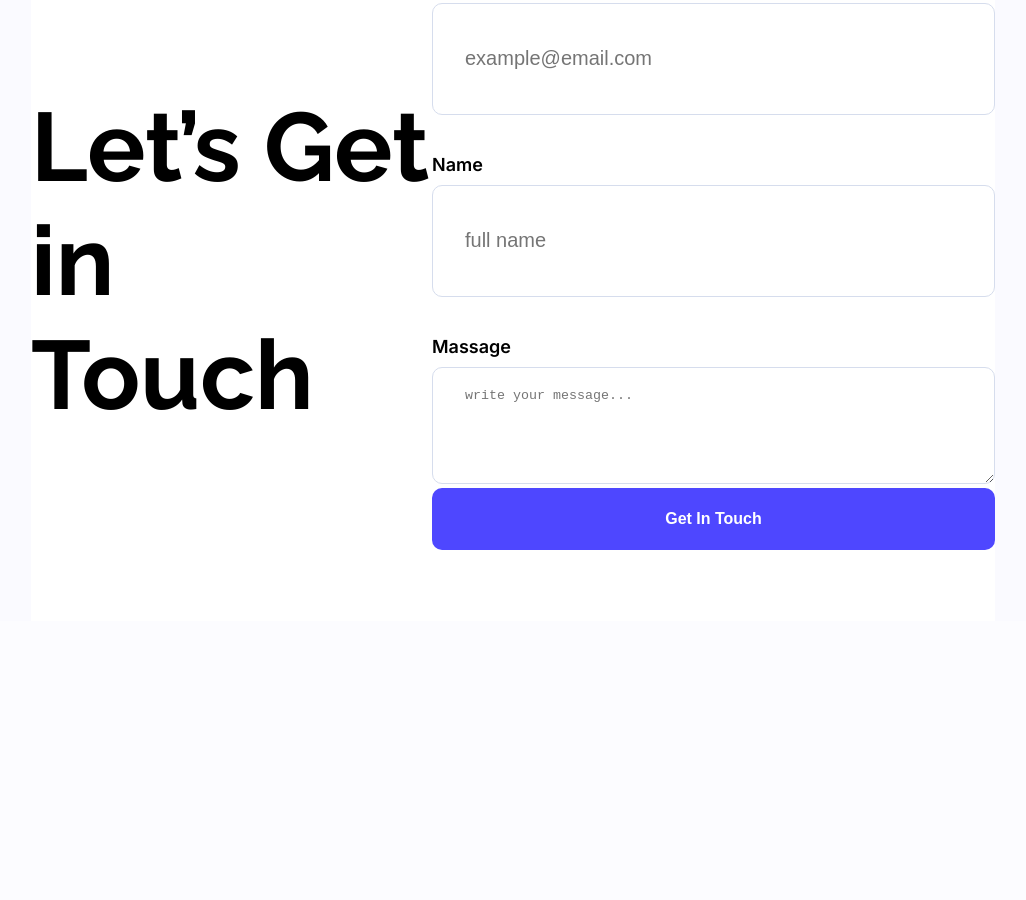
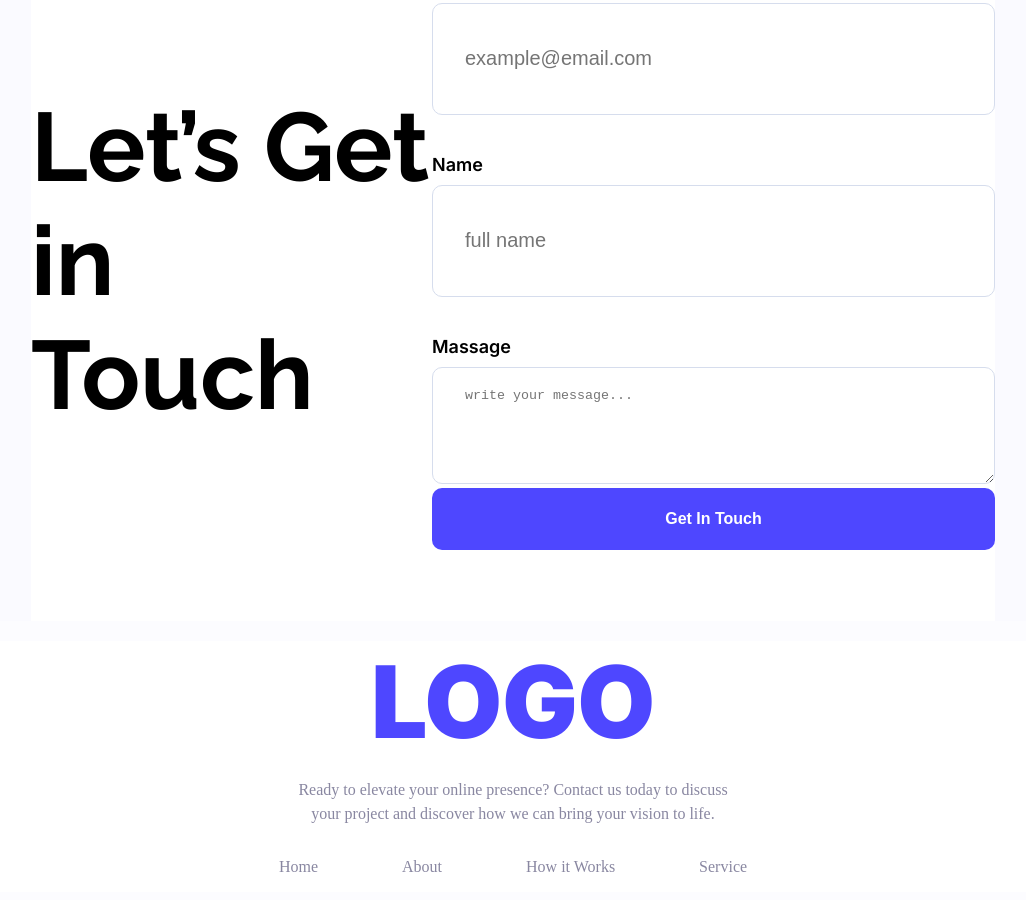
Before and after one commit to NupurSaha18/first-assignment, a plain HTML site: page index.html in a window 1280 px wide. Shown: the part 1956-2856 px from the top of the page, without its empty margins (127-1153 px from the left). Before the commit the page ends 2591 px from the top, so only its background shows below. Drawn offline with Linux system fonts and the light colour scheme.

Commit message:
added footer section

```diff
--- a/index.html
+++ b/index.html
@@ -93,7 +93,28 @@
         </section>
     </main>
     <footer>
-
+        <section>
+            <h1 class="footer-title inter-normal">
+                LOGO
+            </h1>
+            <p class="footer-description">
+              Ready to elevate your online presence? Contact us today to discuss <br> your project and discover how we can bring your vision to life.
+            </p>
+            <div class="footer-item">
+                <div class="footer-items">
+                    <p>Home</p>
+                </div>
+                <div class="footer-items">
+                    <p>About</p>
+                </div>
+                <div class="footer-items">
+                    <p>How it Works</p>
+                </div>
+                <div class="footer-items">
+                    <p>Service</p>
+                </div>
+            </div>
+        </section>
     </footer>
 </body>
 
--- a/styles/coolui.css
+++ b/styles/coolui.css
@@ -178,3 +178,33 @@ form textarea{
   padding: 19px 101px;
   height: 62px;
 }
+/* footer */
+footer{
+  text-align: center;
+  background-color: rgb(255, 255, 255);
+  margin-top: 20px;
+}
+.footer-title{
+  font-size: 100px;
+  font-weight: 900;
+  color: #4E47FF;
+  margin: 0;
+}
+.footer-description{
+  font-size: 16px;
+  font-weight: 400;
+  color: #8987A1;
+  line-height: 150%;
+  top: 129px;
+}
+.footer-item{
+  display: flex;
+  color: #8987A1;
+  justify-content: center;
+
+}
+.footer-items{
+  /* padding: 0 42px; */
+  margin: 0 42px;
+
+}
```
